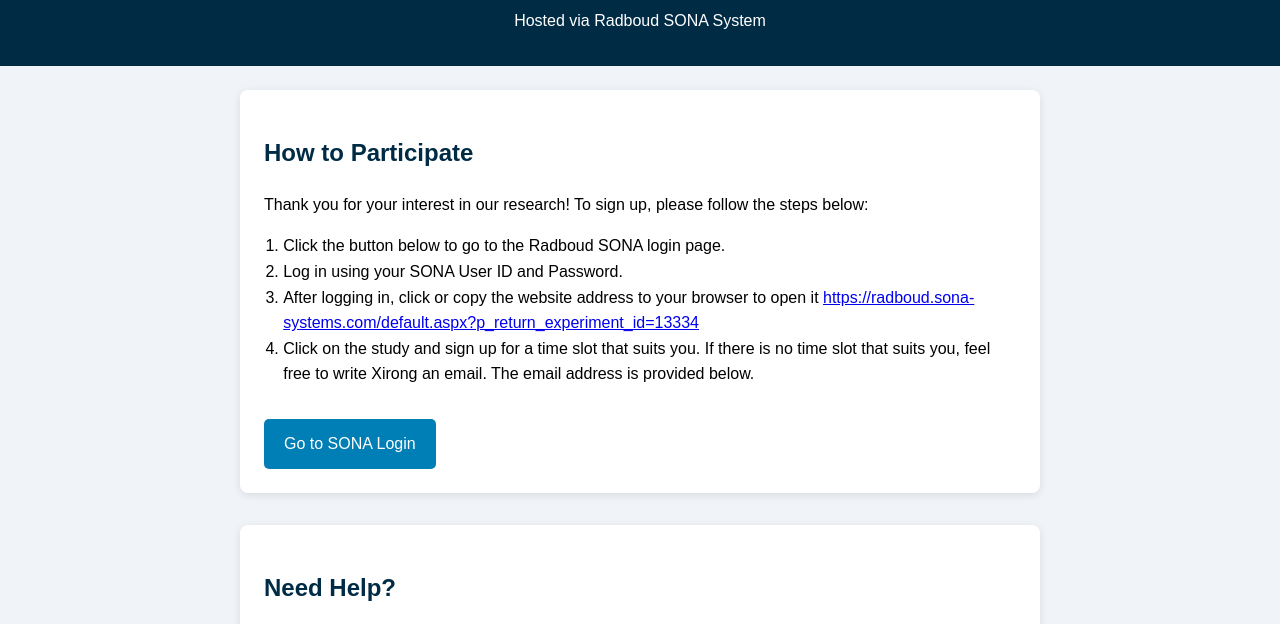
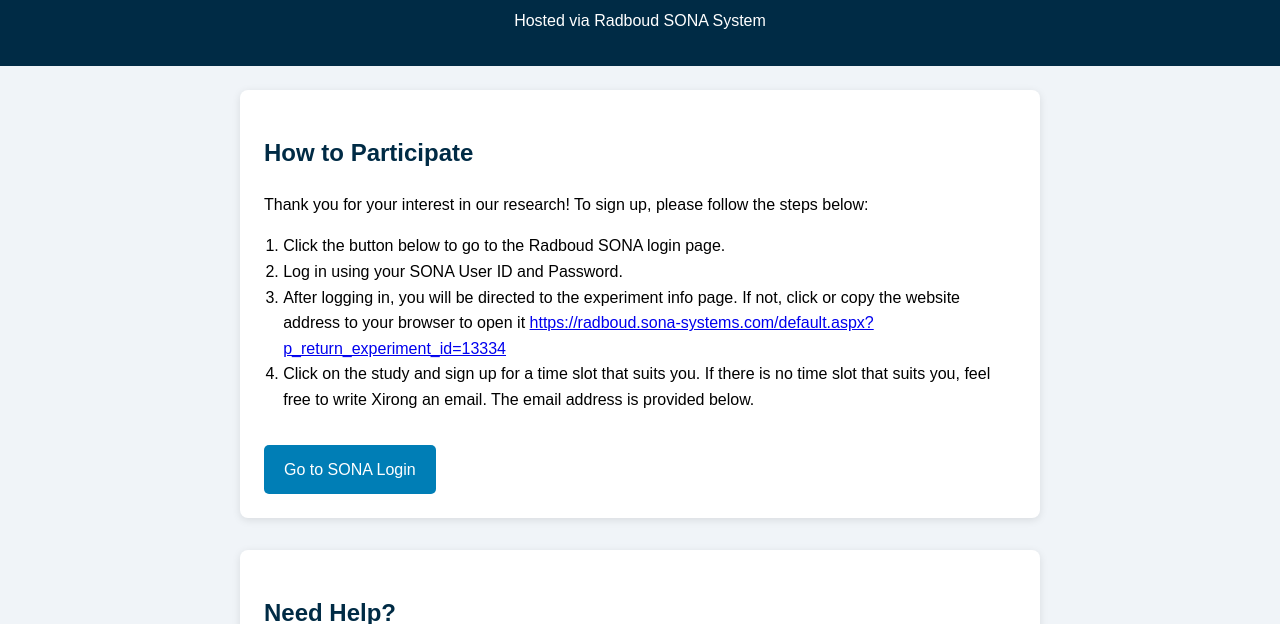
Before and after one commit to Ade-Hu/Sona_landing_page, a plain HTML site: page index.html in a window 1280 px wide. Shown: the part 102-726 px from the top of the page. Drawn offline with Linux system fonts and the light colour scheme.

Commit message:
index.html

```diff
--- a/index.html
+++ b/index.html
@@ -69,7 +69,7 @@
       <ol>
         <li>Click the button below to go to the Radboud SONA login page.</li>
         <li>Log in using your SONA User ID and Password.</li>
-        <li>After logging in, click or copy the website address to your browser to open it <a href="https://radboud.sona-systems.com/default.aspx?p_return_experiment_id=13334"> https://radboud.sona-systems.com/default.aspx?p_return_experiment_id=13334</a></li>
+        <li>After logging in, you will be directed to the experiment info page. If not, click or copy the website address to your browser to open it <a href="https://radboud.sona-systems.com/default.aspx?p_return_experiment_id=13334"> https://radboud.sona-systems.com/default.aspx?p_return_experiment_id=13334</a></li>
         <li>Click on the study and sign up for a time slot that suits you. If there is no time slot that suits you, feel free to write Xirong an email. The email address is provided below.</li>
       </ol>
       <a class="button" href="https://radboud.sona-systems.com/default.aspx?p_return_experiment_id=13334" target="_blank">Go to SONA Login</a>
```
